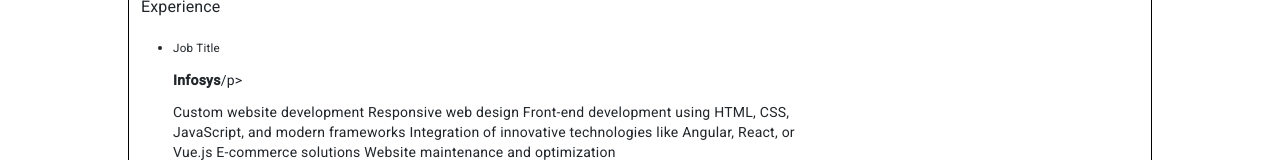
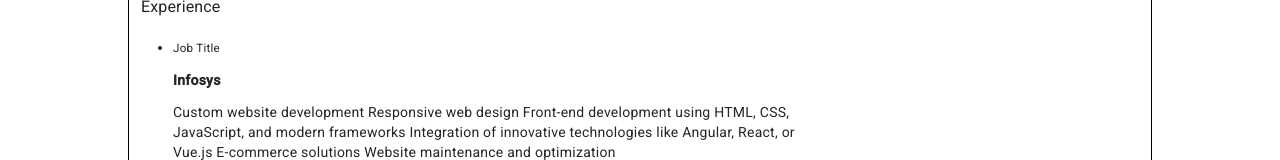
Before and after one commit to shubh1arora/web, an Angular app: page /home in a window 1280 px wide. Shown: the part 398-558 px from the top of the page. Built offline with nearby package versions, Linux system fonts and the light colour scheme.

Commit message:
home comp <p remove

```diff
--- a/src/app/home/home.component.html
+++ b/src/app/home/home.component.html
@@ -38,7 +38,7 @@
                 <ul>
                     <li>
                         <h5>Job Title</h5>
-                        <p><strong>Infosys</strong>/p>
+                        <p><strong>Infosys</strong>
                         <p>
                             Custom website development
                             Responsive web design
@@ -91,6 +91,6 @@
         </div>
     </div>
 </div>
-
+ <br><br>
 
 <app-footer></app-footer>
```
